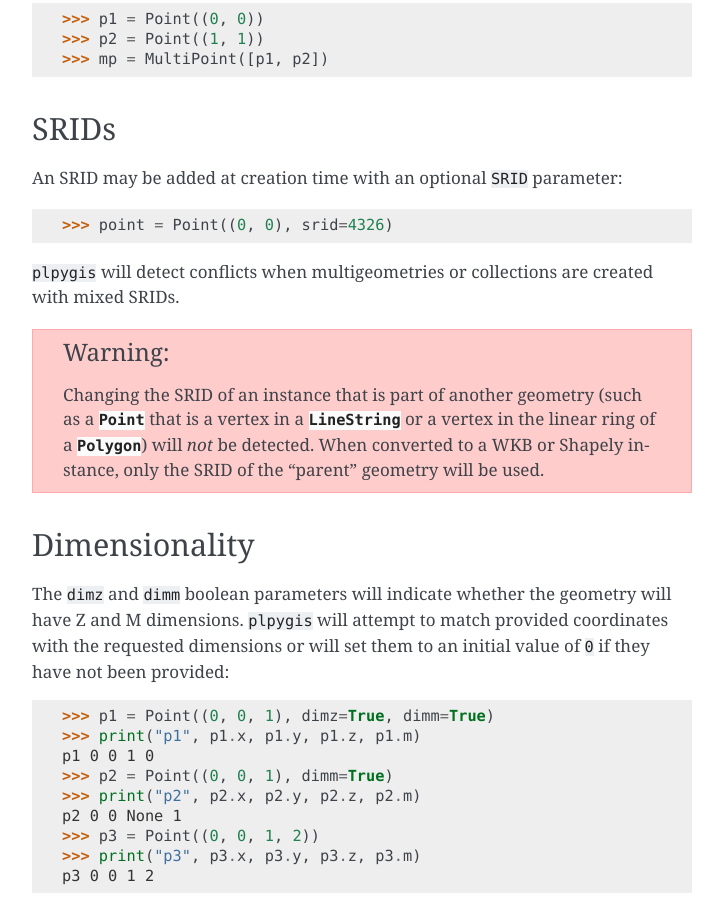
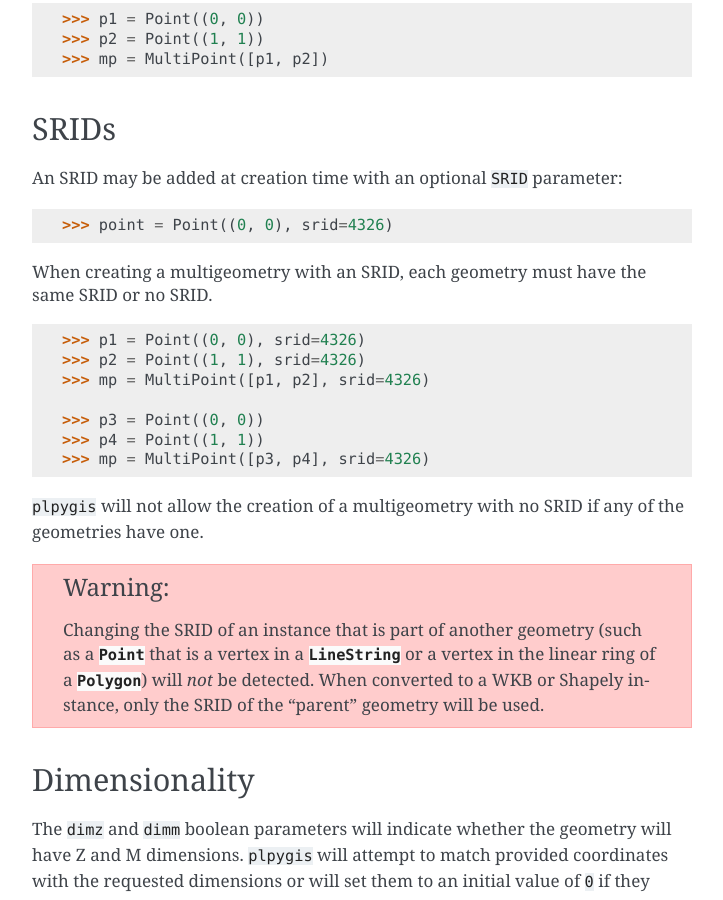
Before and after one commit to bosth/plpygis, a Sphinx documentation site: the page built from doc/source/subclasses.rst, in a window 1280 px wide and 900 px high, scrolled down 1367 px. Shown: the whole window, without its empty margins (388-1111 px from the left). Built offline with Sphinx 7.4.7, drawn with Linux system fonts in a browser that asks for light colours.

Commit message:
Fix creation of invalid multigeometries when using SRIDs.
This fix introduces a change to what plpygis accepts as valid parameters
to any of the multigeometry types. However, it will now only reject
cases which would have produced bad EWKBs. Anything that worked
previously will still work now.

```diff
--- a/doc/source/conf.py
+++ b/doc/source/conf.py
@@ -69,7 +69,7 @@
 #
 # This is also used if you do content translation via gettext catalogs.
 # Usually you set "language" from the command line for these cases.
-language = None
+language = 'en'
 
 # List of patterns, relative to source directory, that match files and
 # directories to ignore when looking for source files.
@@ -99,7 +99,7 @@
 # Add any paths that contain custom static files (such as style sheets) here,
 # relative to this directory. They are copied after the builtin static files,
 # so a file named "default.css" will overwrite the builtin "default.css".
-html_static_path = ['_static']
+html_static_path = []
 
 
 # -- Options for HTMLHelp output ------------------------------------------
--- a/doc/source/subclasses.rst
+++ b/doc/source/subclasses.rst
@@ -64,7 +64,19 @@
 
     >>> point = Point((0, 0), srid=4326)
 
-``plpygis`` will detect conflicts when multigeometries or collections are created with mixed SRIDs.
+When creating a multigeometry with an SRID, each geometry must have the same SRID or no SRID.
+
+.. code-block:: python
+
+    >>> p1 = Point((0, 0), srid=4326)
+    >>> p2 = Point((1, 1), srid=4326)
+    >>> mp = MultiPoint([p1, p2], srid=4326)
+
+    >>> p3 = Point((0, 0))
+    >>> p4 = Point((1, 1))
+    >>> mp = MultiPoint([p3, p4], srid=4326)
+
+``plpygis`` will not allow the creation of a multigeometry with no SRID if any of the geometries have one.
 
 .. warning::
 
--- a/plpygis/_version.py
+++ b/plpygis/_version.py
@@ -1 +1 @@
-__version__ = "0.2.2"
+__version__ = "0.3.0"
```
Also changed, not shown: 2 other files.
